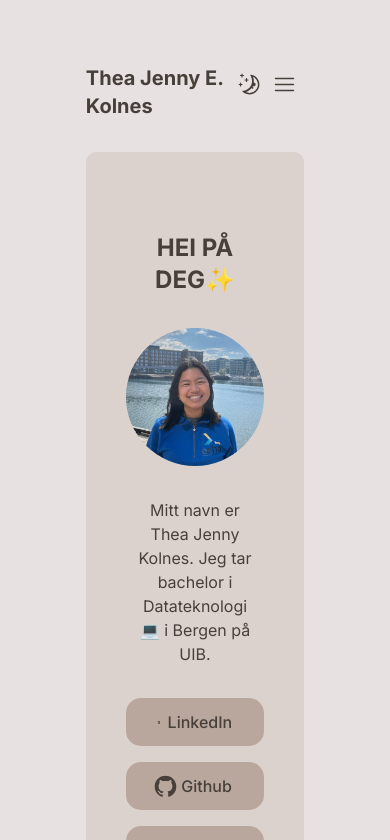
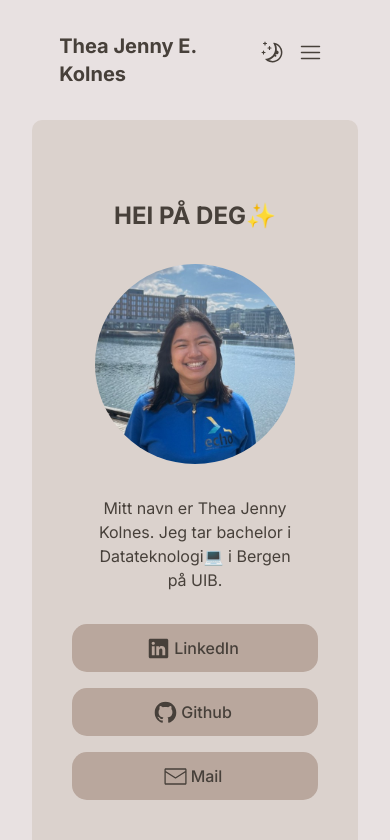
Before and after one commit to tjekol/homepage, a Next.js app in the folder my-app/: page / in a window 390 px wide. Shown: the top 840 px of the page. Built offline with nearby package versions, Linux system fonts and the light colour scheme.

Commit message:
full width

```diff
--- a/my-app/src/app/layout.tsx
+++ b/my-app/src/app/layout.tsx
@@ -18,9 +18,9 @@ export default function RootLayout({
   return (
     <html lang='en'>
       <body className={inter.className}>
-        <main className='flex min-h-screen flex-col items-center justify-between space-y-8 bg-background p-16 dark:bg-background-dark'>
+        <main className='flex min-h-screen flex-col items-center justify-between space-y-8 bg-background p-8 md:p-16 dark:bg-background-dark'>
           <Header />
-          <div className='w-5/6 grow'>{children}</div>
+          <div className='w-full md:w-5/6 grow'>{children}</div>
           <div className='text-accent dark:text-accent-dark'>
             Made by Thea Jenny Kolnes🦋
           </div>
--- a/package.json
+++ b/package.json
@@ -7,6 +7,7 @@
     "build": "cd my-app && next build",
     "start": "cd my-app && next start",
     "lint": "cd my-app && next lint",
+    "i": "cd my-app && pnpm install",
     "prettier": "cd my-app && pnpm exec prettier . --write"
   },
   "dependencies": {
```
